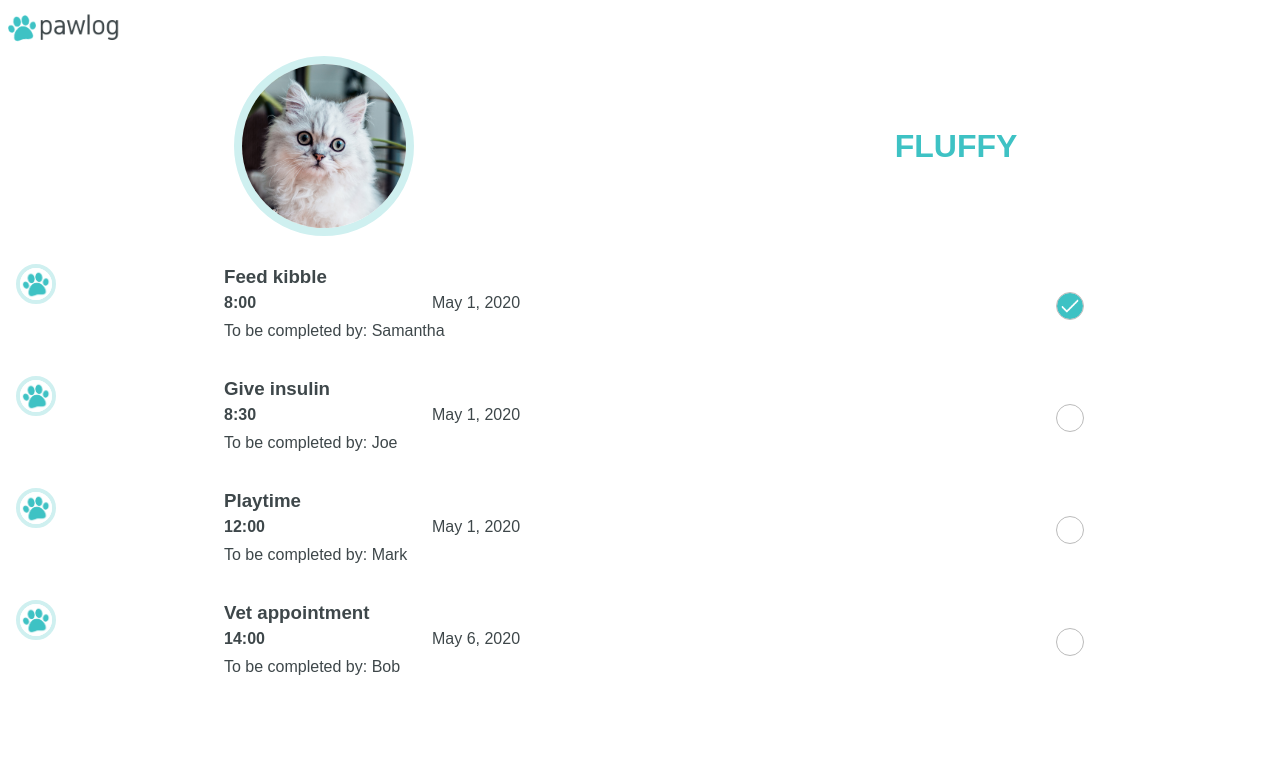
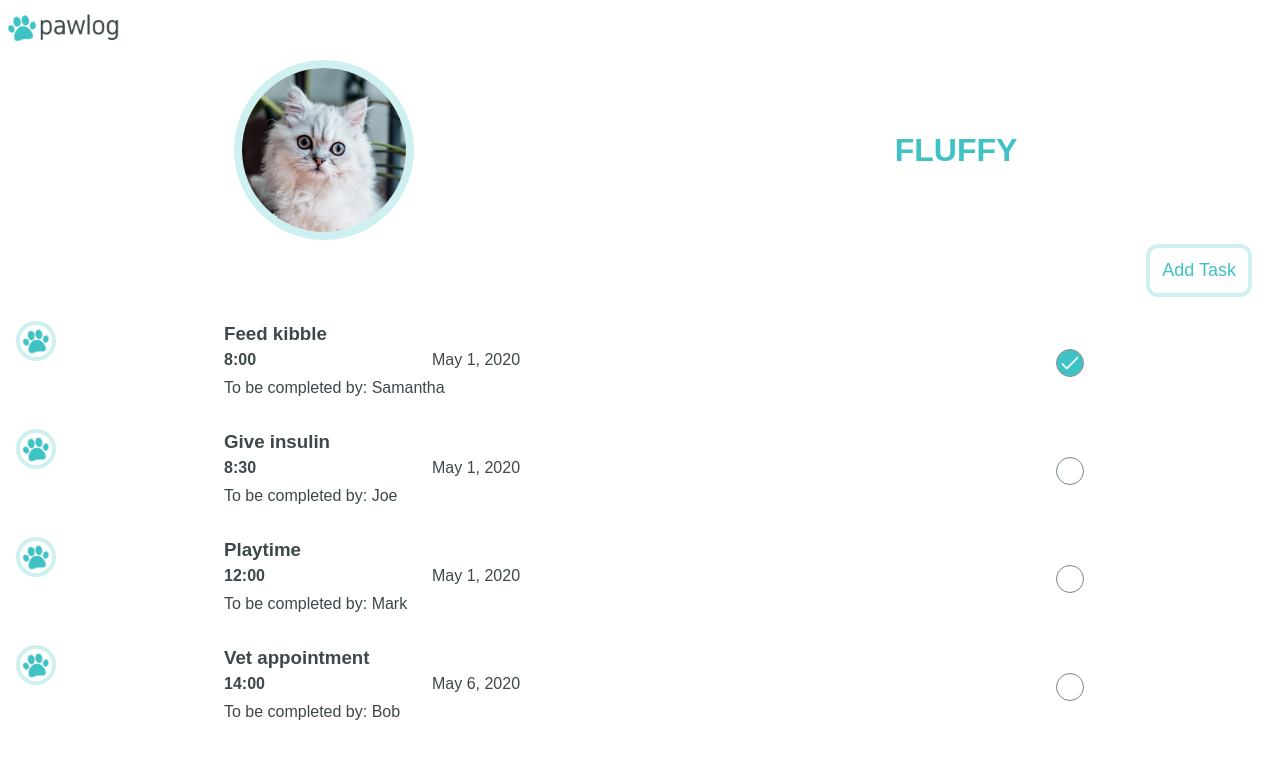
Before and after one commit to nikkypyra/capstone-project, a React (Create React App) app: page /pet-profile in a window 1280 px wide. Shown: the top 758 px of the page. Built offline with nearby package versions, Linux system fonts and the light colour scheme.

Commit message:
Add AddButton Component and style

```diff
--- a/src/GlobalStyles.js
+++ b/src/GlobalStyles.js
@@ -28,6 +28,6 @@ main {
     --primary: #3ec2c4;
     --secondary: #3e474a;
     --tertiary: #cff0f0;
-    --quaternary: #98a6a6;
+    --quaternary: #b1b1b1;
     }
 `
--- /dev/null
+++ b/src/components/AddButton.js
@@ -0,0 +1,23 @@
+import React from 'react'
+import { Link } from 'react-router-dom'
+import styled from 'styled-components'
+
+export default function AddButton() {
+  return (
+    <LinkStyled to="/create-task">
+      <button>Add Task</button>
+    </LinkStyled>
+  )
+}
+
+const LinkStyled = styled(Link)`
+  button {
+    background: #ffffff;
+    color: var(--primary);
+    font-size: 18px;
+    font-family: sans-serif;
+    padding: 12px;
+    border: 4px solid var(--tertiary);
+    border-radius: 12px;
+  }
+`
--- a/src/components/CancelButton.js
+++ b/src/components/CancelButton.js
@@ -15,7 +15,7 @@ const LinkStyled = styled(Link)`
   justify-content: flex-end;
 
   img {
-    height: 20px;
-    width: 20px;
+    height: 28px;
+    width: 28px;
   }
 `
--- a/src/components/Checkbox.js
+++ b/src/components/Checkbox.js
@@ -12,7 +12,7 @@ const CheckboxStyled = styled.input.attrs({ type: 'checkbox' })`
   height: 28px;
   padding: 4px;
   background-clip: padding-box;
-  border: 1.5px solid #bbbbbb;
+  border: 1.5px solid #78858a;
   border-radius: 50%;
 
   &:checked {
--- a/src/components/PetProfile.js
+++ b/src/components/PetProfile.js
@@ -2,6 +2,8 @@ import React from 'react'
 import Header from './Header'
 import ProfileBanner from './ProfileBanner'
 import TasksStyled from './TasksStyled'
+import AddButton from './AddButton'
+import styled from 'styled-components'
 
 export default function PetProfile() {
   return (
@@ -9,8 +11,17 @@ export default function PetProfile() {
       <Header />
       <main>
         <ProfileBanner />
+        <ButtonWrapper>
+          <AddButton />
+        </ButtonWrapper>
         <TasksStyled />
       </main>
     </>
   )
 }
+
+const ButtonWrapper = styled.div`
+  display: flex;
+  justify-content: flex-end;
+  margin-right: 20px;
+`
--- a/src/components/ProfileBanner.js
+++ b/src/components/ProfileBanner.js
@@ -11,7 +11,7 @@ export default function ProfileBanner() {
 }
 
 const BannerStyled = styled.section`
-  margin-bottom: 24px;
+  margin: 4px 0;
   display: grid;
   grid-template-columns: 1fr 1fr;
   grid-template-rows: 1fr 1fr 1fr;
--- a/src/components/TasksStyled.js
+++ b/src/components/TasksStyled.js
@@ -39,7 +39,7 @@ export default function TasksStyled() {
 
 const TaskWrapper = styled.main`
   section {
-    margin: 28px 0px;
+    margin: 24px 0px;
     display: grid;
     grid-template-columns: 1fr 1fr 3fr 1fr;
     grid-template-rows: 1fr 1fr 1fr;
```
Also changed, not shown: public/images/add.png (added).
